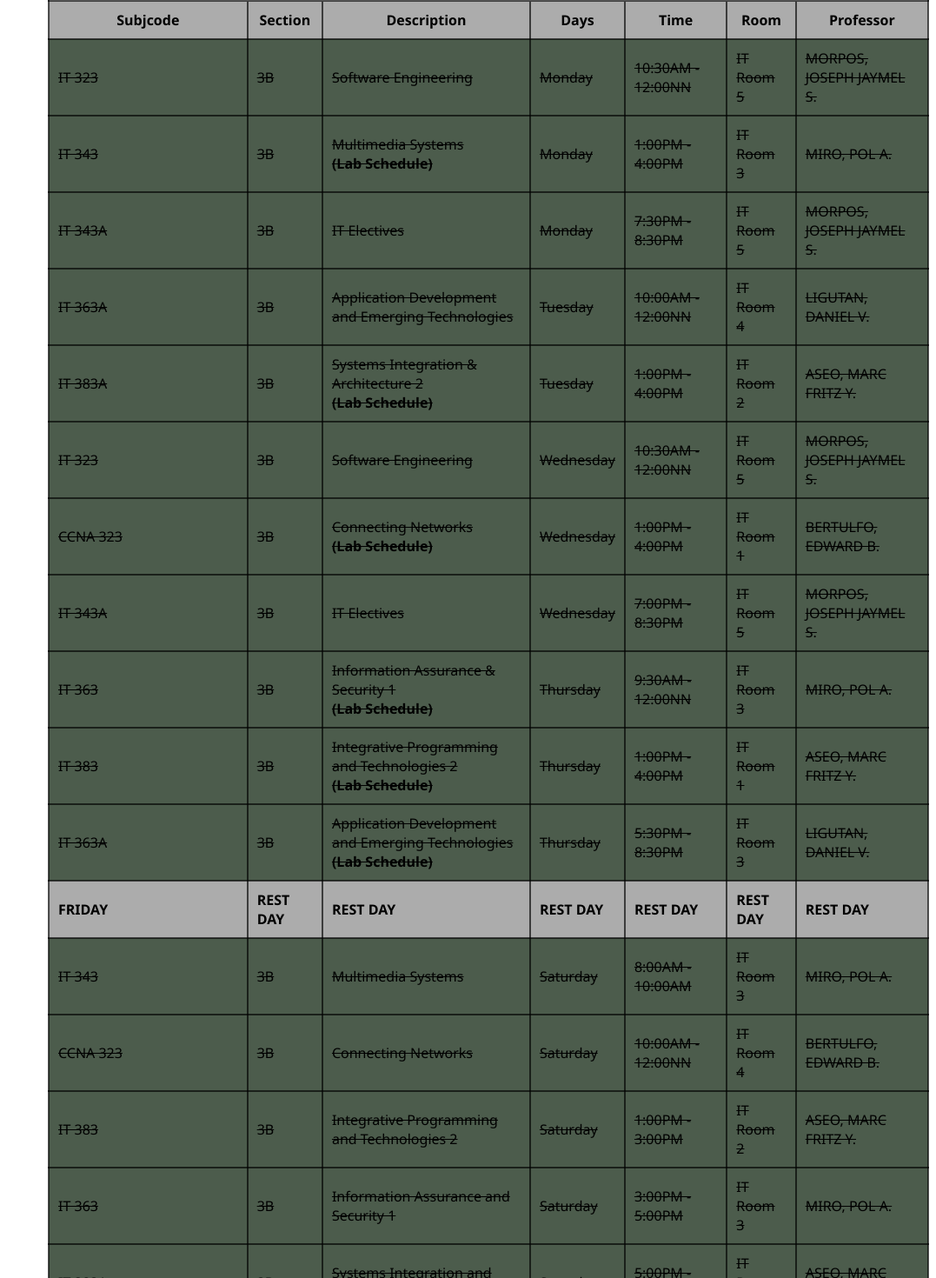
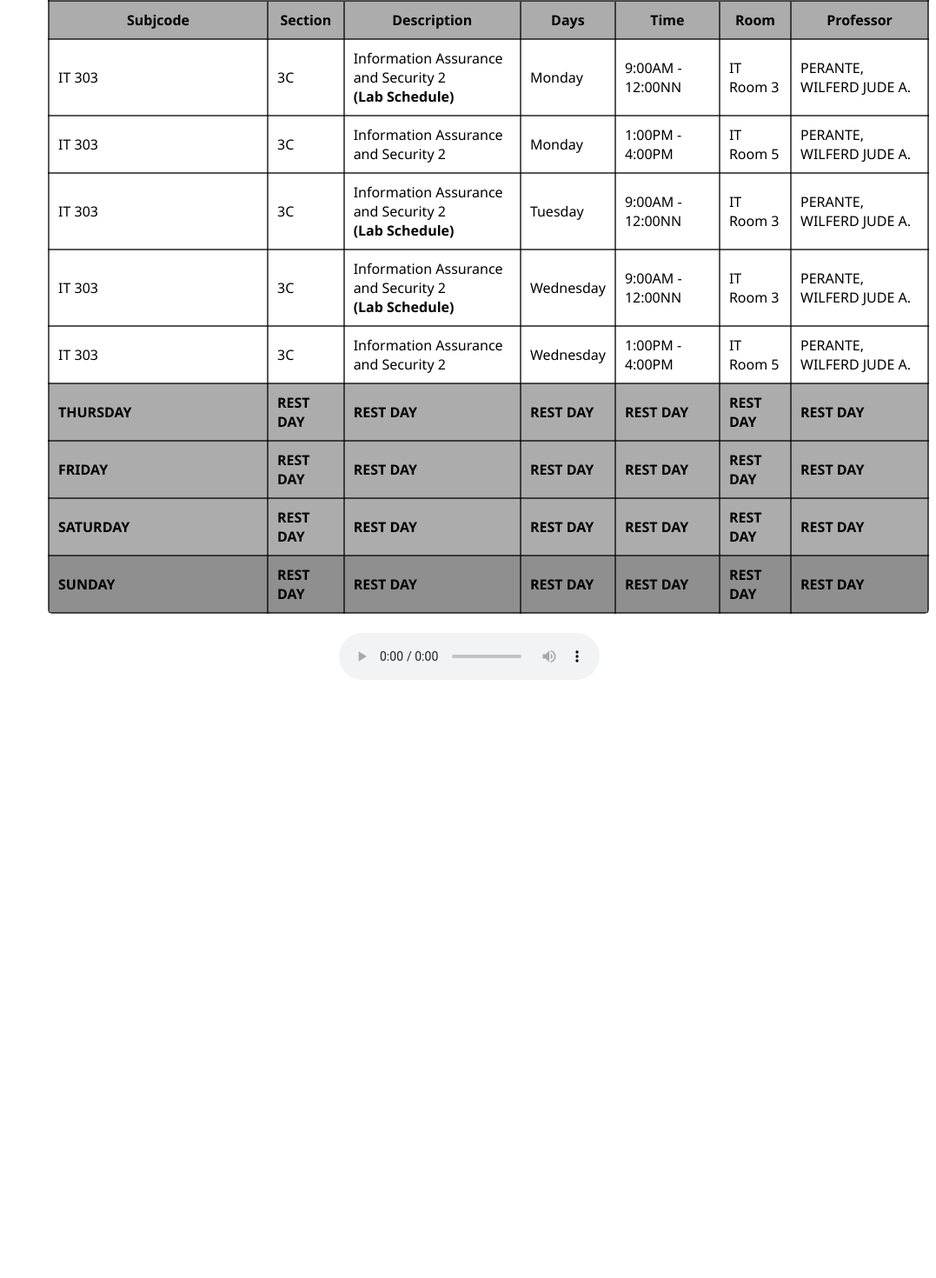
Before and after one commit to FoowsIsBack/Class_schedule3B, a React (Vite) app: page / in a window 1280 px wide. Shown: the part 339-1809 px from the top of the page at 87% size, without its empty margins (203-1280 px from the left). After the commit the page ends 1134 px from the top, so only its background shows below. Built offline with nearby package versions, Linux system fonts and the light colour scheme.

Commit message:
update schedule

```diff
--- a/src/Schedule.jsx
+++ b/src/Schedule.jsx
@@ -9,14 +9,16 @@ function Schedule() {
         <img src="video/itachi.gif" alt="Itachi"/>
         <h1>CLASS SCHEDULE</h1>
         <div className="evsu">
-          <img src="logo/logo.jpg" alt="EVSU Logo"/>
+          <a href="https://www.facebook.com/myEVSU.ormoc" target="_blank" rel="noreferrer">
+            <img src="logo/logo.jpg" alt="EVSU Logo"/>
+          </a>
         </div>
       </div>
 
       <table>
         <tbody>
           <tr>
-            <th className="subjects">📖 Subjects Enrolled for AY : 2025-2026, Sem : 2</th>
+            <th className="subjects">📖 Subjects Enrolled for AY : 2025-2026, Sem : S</th>
             <th className="status2"></th>
             <th className="status2"></th>
             <th className="status2"></th>
@@ -26,7 +28,7 @@ function Schedule() {
           </tr>
 
           <tr>
-            <th className="status">Enrollment Status: <span className="enrolled">✅ Officially Enrolled</span></th>
+            <th className="status">Enrollment Status: <span className="enrolled">✅ Processing</span></th>
             <th className="status2"></th>
             <th className="status2"></th>
             <th className="status2"></th>
@@ -45,114 +47,64 @@ function Schedule() {
             <th className="head">Professor</th>
           </tr>
 
-          <tr className="finish_sub">
-            <td>IT 323</td>
-            <td>3B</td>
-            <td>Software Engineering</td>
+          <tr className="klase">
+            <td>IT 303</td>
+            <td>3C</td>
+            <td>Information Assurance and Security 2 <br /> <strong>(Lab Schedule)</strong></td>
             <td>Monday</td>
-            <td>10:30AM - 12:00NN</td>
-            <td>IT Room 5</td>
-            <td>MORPOS, JOSEPH JAYMEL S.</td>
+            <td>9:00AM - 12:00NN</td>
+            <td>IT Room 3</td>
+            <td>PERANTE, WILFERD JUDE A.</td>
           </tr>
 
-          <tr className="finish_sub">
-            <td>IT 343</td>
-            <td>3B</td>
-            <td>Multimedia Systems <br /> <strong>(Lab Schedule)</strong></td>
+          <tr className="klase">
+            <td>IT 303</td>
+            <td>3C</td>
+            <td>Information Assurance and Security 2</td>
             <td>Monday</td>
             <td>1:00PM - 4:00PM</td>
-            <td>IT Room 3</td>
-            <td>MIRO, POL A.</td>
+            <td>IT Room 5</td>
+            <td>PERANTE, WILFERD JUDE A.</td>
           </tr>
 
-          <tr className="finish_sub">
-            <td>IT 343A</td>
-            <td>3B</td>
-            <td>IT Electives</td>
-            <td>Monday</td>
-            <td>7:30PM - 8:30PM</td>
-            <td>IT Room 5</td>
-            <td>MORPOS, JOSEPH JAYMEL S.</td>
+          <tr className="klase">
+            <td>IT 303</td>
+            <td>3C</td>
+            <td>Information Assurance and Security 2 <br /> <strong>(Lab Schedule)</strong></td>
+            <td>Tuesday</td>
+            <td>9:00AM - 12:00NN</td>
+            <td>IT Room 3</td>
+            <td>PERANTE, WILFERD JUDE A.</td>
           </tr>
 
-          <tr className="finish_sub">
-            <td>IT 363A</td>
-            <td>3B</td>
-            <td>Application Development and Emerging Technologies</td>
-            <td>Tuesday</td>
-            <td>10:00AM - 12:00NN</td>
-            <td>IT Room 4</td>
-            <td>LIGUTAN, DANIEL V.</td>
+          <tr className="klase">
+            <td>IT 303</td>
+            <td>3C</td>
+            <td>Information Assurance and Security 2 <br /> <strong>(Lab Schedule)</strong></td>
+            <td>Wednesday</td>
+            <td>9:00AM - 12:00NN</td>
+            <td>IT Room 3</td>
+            <td>PERANTE, WILFERD JUDE A.</td>
           </tr>
 
-          <tr className="finish_sub">
-            <td>IT 383A</td>
-            <td>3B</td>
-            <td>Systems Integration & Architecture 2 <br /> <strong>(Lab Schedule)</strong></td>
-            <td>Tuesday</td>
+          <tr className="klase">
+            <td>IT 303</td>
+            <td>3C</td>
+            <td>Information Assurance and Security 2</td>
+            <td>Wednesday</td>
             <td>1:00PM - 4:00PM</td>
-            <td>IT Room 2</td>
-            <td>ASEO, MARC FRITZ Y.</td>
+            <td>IT Room 5</td>
+            <td>PERANTE, WILFERD JUDE A.</td>
           </tr>
 
-          <tr className="finish_sub">
-            <td>IT 323</td>
-            <td>3B</td>
-            <td>Software Engineering</td>
-            <td>Wednesday</td>
-            <td>10:30AM - 12:00NN</td>
-            <td>IT Room 5</td>
-            <td>MORPOS, JOSEPH JAYMEL S.</td>
-          </tr>
-
-          <tr className="finish_sub">
-            <td>CCNA 323</td>
-            <td>3B</td>
-            <td>Connecting Networks <br /> <strong>(Lab Schedule)</strong></td>
-            <td>Wednesday</td>
-            <td>1:00PM - 4:00PM</td>
-            <td>IT Room 1</td>
-            <td>BERTULFO, EDWARD B.</td>
-          </tr>
-
-          <tr className="finish_sub">
-            <td>IT 343A</td>
-            <td>3B</td>
-            <td>IT Electives</td>
-            <td>Wednesday</td>
-            <td>7:00PM - 8:30PM</td>
-            <td>IT Room 5</td>
-            <td>MORPOS, JOSEPH JAYMEL S.</td>
-          </tr>
-
-          <tr className="finish_sub">
-            <td>IT 363</td>
-            <td>3B</td>
-            <td>Information Assurance & Security 1 <br /> <strong>(Lab Schedule)</strong></td>
-            <td>Thursday</td>
-            <td>9:30AM - 12:00NN</td>
-            <td>IT Room 3</td>
-            <td>MIRO, POL A.</td>
-          </tr>
-
-          <tr className="finish_sub">
-            <td>IT 383</td>
-            <td>3B</td>
-            <td>Integrative Programming and Technologies 2 <br /> <strong>(Lab Schedule)</strong></td>
-            <td>Thursday</td>
-            <td>1:00PM - 4:00PM</td>
-            <td>IT Room 1</td>
-            <td>ASEO, MARC FRITZ Y.</td>
-          </tr>
-
-          <tr className="finish_sub">
-            <td>IT 363A</td>
-            <td>3B</td>
-            <td>Application Development and Emerging Technologies <br /> <strong>(Lab Schedule)</strong></td>
-            <td>Thursday</td>
-            <td>5:30PM - 8:30PM</td>
-            <td>IT Room 3</td>
-            <td>LIGUTAN, DANIEL V.</td>
+          <tr>
+            <td className="rest_day"><b>THURSDAY</b></td>
+            <td className="rest_day"><b>REST DAY</b></td>
+            <td className="rest_day"><b>REST DAY</b></td>
+            <td className="rest_day"><b>REST DAY</b></td>
+            <td className="rest_day"><b>REST DAY</b></td>
+            <td className="rest_day"><b>REST DAY</b></td>
+            <td className="rest_day"><b>REST DAY</b></td>
           </tr>
 
           <tr>
@@ -165,55 +117,14 @@ function Schedule() {
             <td className="rest_day"><b>REST DAY</b></td>
           </tr>
 
-          <tr className="finish_sub">
-            <td>IT 343</td>
-            <td>3B</td>
-            <td>Multimedia Systems</td>
-            <td>Saturday</td>
-            <td>8:00AM - 10:00AM</td>
-            <td>IT Room 3</td>
-            <td>MIRO, POL A.</td>
-          </tr>
-
-          <tr className="finish_sub">
-            <td>CCNA 323</td>
-            <td>3B</td>
-            <td>Connecting Networks</td>
-            <td>Saturday</td>
-            <td>10:00AM - 12:00NN</td>
-            <td>IT Room 4</td>
-            <td>BERTULFO, EDWARD B.</td>
-          </tr>
-
-          <tr className="finish_sub">
-            <td>IT 383</td>
-            <td>3B</td>
-            <td>Integrative Programming and Technologies 2</td>
-            <td>Saturday</td>
-            <td>1:00PM - 3:00PM</td>
-            <td>IT Room 2</td>
-            <td>ASEO, MARC FRITZ Y.</td>
-          </tr>
-
-
-          <tr className="finish_sub">
-            <td>IT 363</td>
-            <td>3B</td>
-            <td>Information Assurance and Security 1</td>
-            <td>Saturday</td>
-            <td>3:00PM - 5:00PM</td>
-            <td>IT Room 3</td>
-            <td>MIRO, POL A.</td>
-          </tr>
-
-          <tr className="finish_sub">
-            <td>IT 383A</td>
-            <td>3B</td>
-            <td>Systems Integration and Architecture 2</td>
-            <td>Saturday</td>
-            <td>5:00PM - 7:00PM</td>
-            <td>IT Room 2</td>
-            <td>ASEO, MARC FRITZ Y.</td>
+          <tr>
+            <td className="rest_day"><b>SATURDAY</b></td>
+            <td className="rest_day"><b>REST DAY</b></td>
+            <td className="rest_day"><b>REST DAY</b></td>
+            <td className="rest_day"><b>REST DAY</b></td>
+            <td className="rest_day"><b>REST DAY</b></td>
+            <td className="rest_day"><b>REST DAY</b></td>
+            <td className="rest_day"><b>REST DAY</b></td>
           </tr>
 
           <tr className="rest_day">
```
